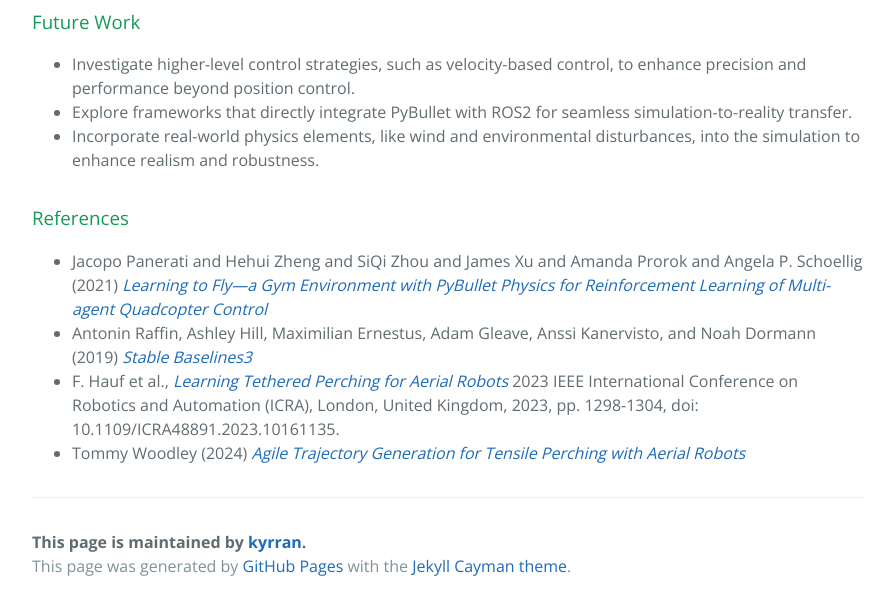
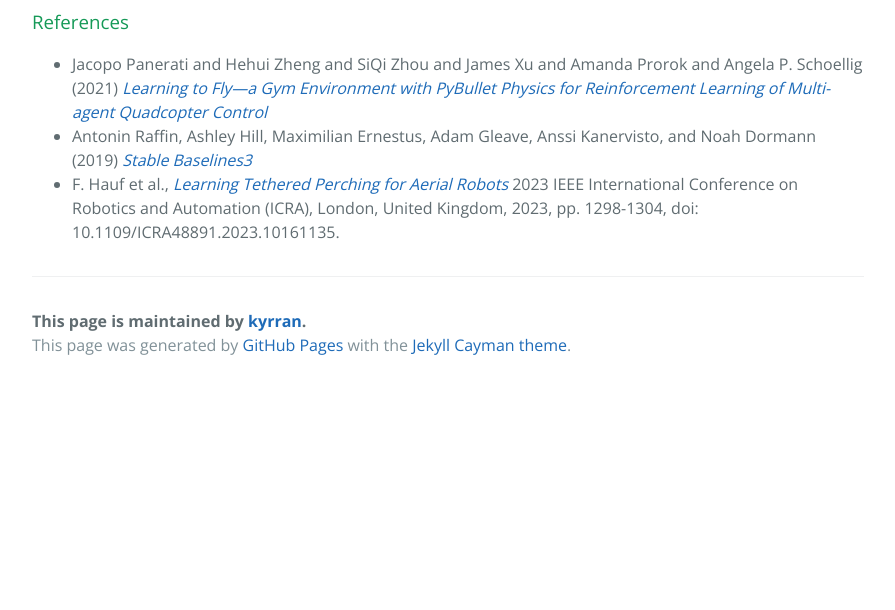
Before and after one commit to kyrran/AerialRobotics_Display, a Jekyll site: the page built from index.md, in a window 1280 px wide and 900 px high, scrolled down 1971 px, cut to the strip 290-900 px from the top of the window. Shown: the whole strip, without its empty margins (192-1087 px from the left). Built offline with Jekyll 4.4.1, drawn with Linux system fonts in a browser that asks for light colours; our own code applies the rules of GitHub Pages for plain Markdown files; the repository's description, which GitHub fills in, is left out; after the commit the page ends 2650 px from its top, so only the background shows below that.

Commit message:
Update index.md

```diff
--- a/index.md
+++ b/index.md
@@ -38,14 +38,7 @@ This strategy was chosen based on an analysis of its smoothness, agility, and co
 |-------------------------|--------------------------------------------------------------------------------------------------------------------------------------------|--------------------------------------------------------------------------------------------------------------------------------------------|
 | <img src="gym_pybullet_drones/assets/demo6_epi4_normal 2.gif" alt="demo6-epi4-normal" width="300"/>  | <img src="gym_pybullet_drones/assets/demo6_epi4_slow-crop.gif" alt="demo6-epi4-slow" width="400"/>                                     | <img src="gym_pybullet_drones/assets/demo6-epi4.gif" alt="demo6-epi4" width="300"/>                                                                                      |
 
-
-### Future Work
-* Investigate higher-level control strategies, such as velocity-based control, to enhance precision and performance beyond position control.
-* Explore frameworks that directly integrate PyBullet with ROS2 for seamless simulation-to-reality transfer.
-* Incorporate real-world physics elements, like wind and environmental disturbances, into the simulation to enhance realism and robustness.
-
 ### References
 * Jacopo Panerati and Hehui Zheng and SiQi Zhou and James Xu and Amanda Prorok and Angela P. Schoellig (2021) [*Learning to Fly---a Gym Environment with PyBullet Physics for Reinforcement Learning of Multi-agent Quadcopter Control*](https://arxiv.org/abs/2103.02142)
 * Antonin Raffin, Ashley Hill, Maximilian Ernestus, Adam Gleave, Anssi Kanervisto, and Noah Dormann (2019) [*Stable Baselines3*](https://github.com/DLR-RM/stable-baselines3)
 * F. Hauf et al., [*Learning Tethered Perching for Aerial Robots*](https://ieeexplore.ieee.org/document/10161135) 2023 IEEE International Conference on Robotics and Automation (ICRA), London, United Kingdom, 2023, pp. 1298-1304, doi: 10.1109/ICRA48891.2023.10161135.
-* Tommy Woodley (2024) [*Agile Trajectory Generation for Tensile Perching with Aerial Robots*](https://github.com/TommyWoodley/TommyWoodleyMEngProject)
```
